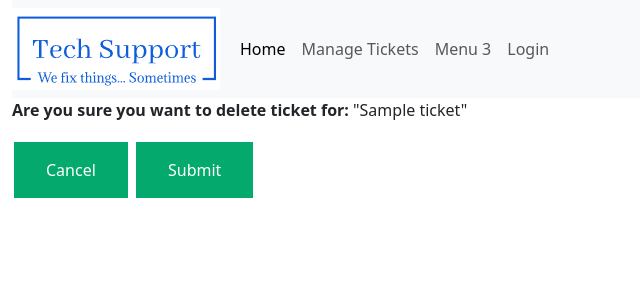
After one commit to S02441112/tandrew4cs3300HelpdeskApp, a Django app: page /tickets/1/delete/ in a window 1280 px wide. The commit adds this page. Shown: the top 300 px of the page, without its empty margins (0-640 px from the left). Run offline with Django 4.2, Linux system fonts and the light colour scheme; tables that the repository leaves empty hold one stand-in row (values such as "Sample post").

Commit message:
edit create delete

```diff
--- a/helpdesk/helpdesk_app/templates/helpdesk_app/base_template.html
+++ b/helpdesk/helpdesk_app/templates/helpdesk_app/base_template.html
@@ -26,7 +26,7 @@
            <div class="navbar-nav">
              <!--  {% url 'index' %}  is defined in url path to dynamically create url -->
              <a class="nav-link active" aria-current="page" href="{% url 'index' %}">Home</a>
-             <a class="nav-link" href="{% url 'index' %}">"Menu 2"</a>
+             <a class="nav-link" href="{% url 'tickets' %}">Manage Tickets</a>
              <a class="nav-link" href="#">Menu 3</a>
              {% if user.is_authenticated %}
                <a class="nav-link" href="{% url 'logout' %}?next={{ request.path }}">Logout {{user}}</a>
@@ -41,8 +41,6 @@
        <div class="col-sm-10">
          <!-- add block content from html template -->
          {% block content %}
-         <h1>Computer Science Portfolios</h1>
-         <h2>More to come from [and your name goes here]</h2>
          {% endblock %}
        </div>
      </div>
--- /dev/null
+++ b/helpdesk/helpdesk_app/templates/helpdesk_app/delete_confirmation_form.html
@@ -0,0 +1,24 @@
+<!-- inherit from base.html-->
+{% extends "helpdesk_app/base_template.html" %}
+
+<!-- Replace block content in base_template.html -->
+{% block content %}
+    <p><strong>Are you sure you want to delete ticket for: </strong> "{{ ticket.requester_name }}"</p>
+    <style>
+        input[type=button], input[type=submit], input[type=reset] {
+        background-color: #04AA6D;
+        border: none;
+        color: white;
+        padding: 16px 32px;
+        text-decoration: none;
+        margin: 4px 2px;
+        cursor: pointer;
+        }
+        </style>
+    <form method="post">
+        {% csrf_token %}
+        <input type="submit" name="cancel" value="Cancel">
+        <input type="submit" name="submit" value="Submit">
+    </form>
+
+{% endblock %}
--- a/helpdesk/helpdesk_app/urls.py
+++ b/helpdesk/helpdesk_app/urls.py
@@ -8,6 +8,9 @@ urlpatterns = [
 # name='index' parameter is to dynamically create url
 # example in html <a href="{% url 'index' %}">Home</a>.
     path('', views.index, name='index'),
-    path('tickets/', views.TicketListView.as_view(), name='tickets'),
+    path('tickets/', views.TicketListView, name='tickets'),
     path('tickets/<int:pk>', views.TicketDetailView.as_view(), name='ticket-detail'),
+    path('ticket/create_ticket/', views.create_ticket, name='ticket-create'),
+    path('tickets/<int:ticket_id>/update/', views.update_ticket, name='ticket-update'),
+    path('tickets/<int:ticket_id>/delete/', views.delete_ticket, name='ticket-delete'),
 ]
--- a/helpdesk/helpdesk_app/views.py
+++ b/helpdesk/helpdesk_app/views.py
@@ -3,8 +3,9 @@ from django.shortcuts import redirect, render
 from django.http import HttpResponse
 from .models import *
 from django.views import generic
+from .forms import TicketForm
 
-# Create your views here.
+# Create views here.
 def index(request):
 
 # Render the HTML template index.html with the data in the context variable.
@@ -12,10 +13,51 @@ def index(request):
     ##########################################################
     ##########################################################
     all_tickets = Ticket.objects.all()
-    print("All tickets", all_tickets)
     return render( request, 'helpdesk_app/index.html', {'all_tickets':all_tickets})
 
-class TicketListView(generic.ListView):
-   model = Ticket
+def create_ticket(request):
+    form = TicketForm()
+
+    if request.method == 'POST':
+        project_data = request.POST.copy()
+        #project_data['ticket_id'] = ticket_id
+        form = TicketForm(request.POST)
+
+        if form.is_valid():
+            ticket = form.save()
+            return redirect('ticket-detail', pk=ticket.pk)
+    else:
+        form = TicketForm()
+    return render(request, 'helpdesk_app/ticket_form.html', {'form': form})
+
+def update_ticket(request, ticket_id):
+    ticket = Ticket.objects.get(pk=ticket_id)
+    if request.method == 'POST':
+        form = TicketForm(request.POST, instance=ticket)
+        if form.is_valid():
+            form.save()
+            return redirect('ticket-detail', ticket_id)
+    else:
+        form = TicketForm(instance=ticket)
+    return render(request, 'helpdesk_app/ticket_form.html', {'form': form})
+
+def delete_ticket(request, ticket_id):
+    ticket = Ticket.objects.get(pk=ticket_id)
+    if request.method == 'POST':
+        if 'submit' in request.POST:
+            ticket.delete()
+            return redirect('index')
+        elif 'cancel' in request.POST:
+            return redirect('ticket-detail', pk=ticket_id)
+        return redirect('index')
+    return render(request, 'helpdesk_app/delete_confirmation_form.html', {'ticket': ticket})
+
+'''class TicketListView(generic.ListView):
+   model = Ticket'''
 class TicketDetailView(generic.DetailView):
     model = Ticket
+
+def TicketListView(request):
+
+    all_tickets = Ticket.objects.all()
+    return render( request, 'helpdesk_app/ticket_list.html', {'all_tickets':all_tickets})
```
Also changed, not shown: helpdesk/helpdesk_app/forms.py (added, +9 -0 lines), helpdesk/helpdesk_app/templates/helpdesk_app/index.html (+8 -6 lines), helpdesk/helpdesk_app/templates/helpdesk_app/ticket_detail.html (+5 -3 lines), helpdesk/helpdesk_app/templates/helpdesk_app/ticket_list.html (+22 -17 lines).
